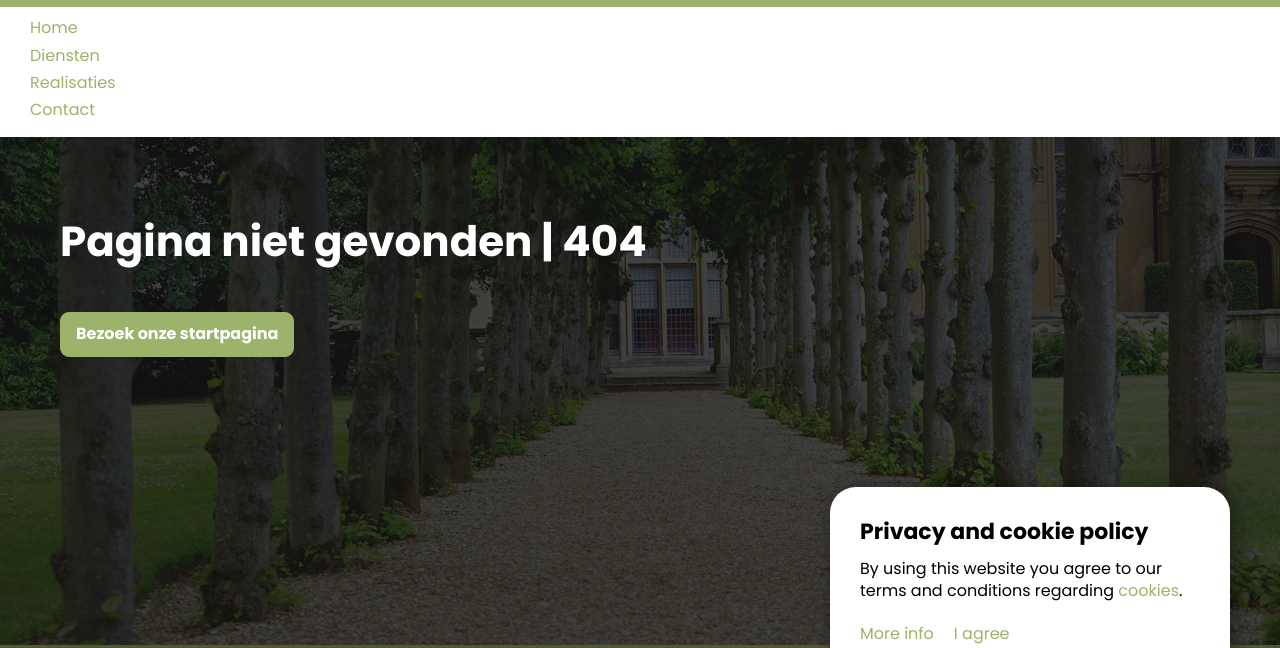
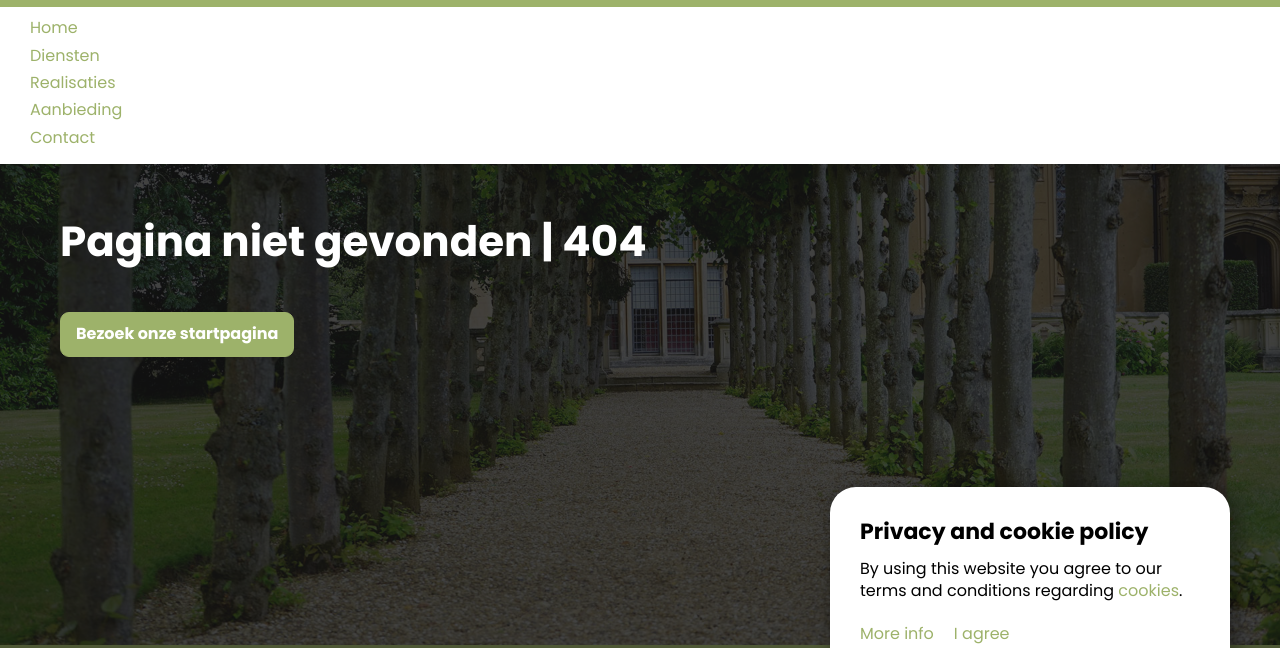
Before and after one commit to K1NGAARON/de-tuinspecialist, a plain HTML site: page 404.html in a window 1280 px wide. Both pictures are taken after a click on the link 1237 px from the left and 46 px from the top of the page. Shown: the part 75-723 px from the top of the page. Drawn offline with nearby package versions, Linux system fonts and the light colour scheme; files whose address does not match are found by name.

Commit message:
fixed nav

```diff
--- a/404.html
+++ b/404.html
@@ -70,6 +70,9 @@
                     <a class="nav" href="/realisaties/">
                         Realisaties
                     </a>
+                    <a class="nav" href="/aanbieding/">
+                        Aanbieding
+                    </a>
                     <a class="nav" href="/contact/">
                         Contact
                     </a>
@@ -104,6 +107,9 @@
                 </a>
                 <a class="nav" href="/realisaties/">
                     Realisaties
+                </a>
+                <a class="nav" href="/aanbieding/">
+                    Aanbieding
                 </a>
                 <a class="nav" href="/contact/">
                     Contact
```
Also changed, not shown: contact/index.html (+6 -0 lines), diensten/index.html (+6 -0 lines), diensten/tuinaanleg/index.html (+6 -0 lines), index.html (+6 -0 lines), offerte/index.html (+6 -0 lines), realisaties/index.html (+6 -0 lines), aanbieding/index.html (added).
